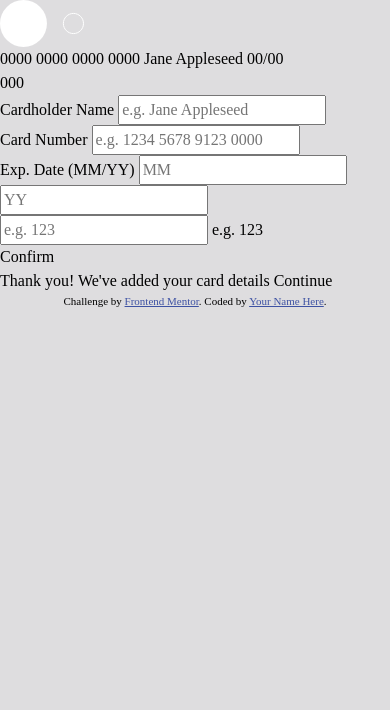
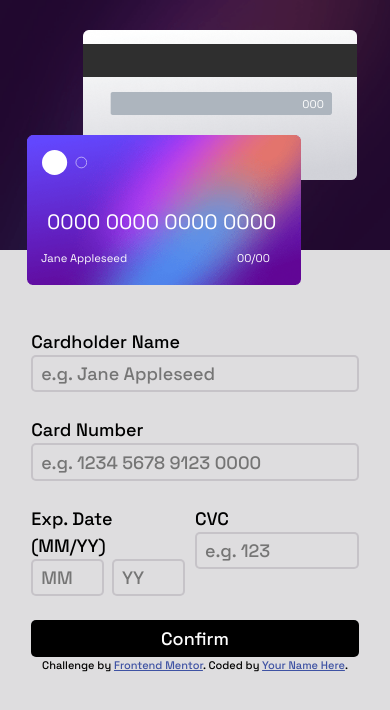
Before and after one commit to BishoSBA/interactive-card-details-form, a plain HTML site: page index.html in a window 390 px wide. Drawn offline with Linux system fonts and the light colour scheme; a web font is replaced by a local one.

Commit message:
mobile view

```diff
--- a/index.html
+++ b/index.html
@@ -10,7 +10,8 @@
   <!-- Google Fonts -->
   <link rel="preconnect" href="https://fonts.googleapis.com">
   <link rel="preconnect" href="https://fonts.gstatic.com" crossorigin>
-  <link href="https://fonts.googleapis.com/css2?family=Abyssinica+SIL&display=swap" rel="stylesheet">
+  <link href="https://fonts.googleapis.com/css2?family=Abyssinica+SIL&family=Space+Grotesk:wght@400;500&display=swap"
+    rel="stylesheet">
   <link rel="stylesheet" href="style.css">
   <script src="script.js"></script>
   <title>Frontend Mentor | Interactive card details form</title>
@@ -19,6 +20,7 @@
 <body>
   <div class="side-pane">
 
+    <div class="card-back"><span id="display-CVC">000</span></div>
     <div class="card-front">
       <img id="display-logo" src="./images/card-logo.svg" alt="logo" srcset="">
       <span id="display-number">0000 0000 0000 0000</span>
@@ -26,11 +28,9 @@
       <span id="display-date">00/00</span>
     </div>
 
-    <div class="card-back"><span id="display-CVC">000</span></div>
   </div>
   <main class="main">
     <form action="">
-
       <div class="input">
         <label for="name" class="name">Cardholder Name</label>
         <input type="text" id="name" placeholder="e.g. Jane Appleseed"></input>
@@ -43,28 +43,33 @@
       </div>
 
       <div class="expiry-date-group">
-
-        <label for="Number">Exp. Date (MM/YY)</label>
-        <input type="number" name="" id="month" placeholder="MM"></input>
-        <input type="number" name="" id="year" placeholder="YY"></input>
-        <input type="number" name="" id="CVC" placeholder="e.g. 123"></input>
-        e.g. 123
+        <div class="input input-half">
+          <label for="Number">Exp. Date (MM/YY)</label>
+          <div class="date-input">
+            <input type="number" id="month" placeholder="MM"></input>
+            <input type="number" id="year" placeholder="YY"></input>
+          </div>
+        </div>
+        <div class="input input-half">
+          <label for="CVC">CVC</label>
+          <input type="number" id="CVC" placeholder="e.g. 123"></input>
+        </div>
       </div>
 
-      Confirm
+      <button class="button">Confirm</button>
 
     </form>
     <!-- Completed state start -->
 
-    Thank you!
+    <!-- Thank you!
     We've added your card details
-    Continue
+    Continue -->
 
   </main>
-  <div class="attribution">
+  <footer class="attribution">
     Challenge by <a href="https://www.frontendmentor.io?ref=challenge" target="_blank">Frontend Mentor</a>.
     Coded by <a href="#">Your Name Here</a>.
-  </div>
+  </footer>
 </body>
 
 </html>
--- a/style.css
+++ b/style.css
@@ -13,8 +13,10 @@
 	--clr-neutral-300: hsl(270, 3%, 87%);
 	--clr-neutral-100: hsl(0, 0%, 100%);
 
-	--ff-accent: "Abyssinica SIL", serif;
+	--ff-accent: "Space Grotesk", serif;
+
 	--fw-regular: 500;
+	--fw-light: 400;
 }
 
 *,
@@ -28,6 +30,7 @@
 html,
 body {
 	height: 100%;
+	width: 100%;
 }
 body {
 	line-height: 1.5;
@@ -73,77 +76,123 @@ h6 {
 body {
 	background-color: var(--clr-neutral-300);
 	font-family: var(--ff-accent);
+	font-weight: var(--fw-regular);
+	font-size: 18px;
 }
 
-@media screen and (max-width: 375px) {
+@media screen and (max-width: 640px) {
 	.side-pane {
-		height: 33vh;
+		height: 250px;
 		width: 100%;
 		background-image: url("./images/bg-main-mobile.png");
+		background-size: cover;
 		color: var(--clr-neutral-100);
-		position: relative;
+		display: grid;
 		margin-bottom: 20%;
+		justify-content: center;
+		align-items: center;
+		font-weight: var(--fw-light);
 	}
 
 	.card-back {
-		float: right;
-		width: 82vw;
-		height: 70%;
-		position: absolute;
-		top: 10%;
-		right: 10px;
+		width: 80vw;
+		max-width: 280px;
+		height: 150px;
+		transform: translate(10%, 20%);
 		background-image: url("./images/bg-card-back.png");
 		background-size: contain;
 		background-repeat: no-repeat;
+		font-size: 0.7rem;
 		text-align: right;
 	}
 
-	#display-CVC {
-		display: inline-block;
-		margin: 22% 15%;
-	}
 	.card-front {
-		width: 82vw;
-		height: 70%;
-		position: absolute;
-		top: 50%;
-		left: 15px;
+		width: 80vw;
+		max-width: 280px;
+		height: 150px;
+		transform: translate(-10%, -10%);
 		background-image: url("./images/bg-card-front.png");
 		background-size: contain;
 		background-repeat: no-repeat;
 		text-align: right;
-		float: inline-end;
 		z-index: 99;
 	}
 
 	#display-CVC {
 		display: inline-block;
-		margin: 22% 15%;
+		margin: 23.5% 14%;
 	}
 
 	#display-number {
 		position: absolute;
-		top: 40%;
-		left: 3%;
-		font-size: 1.5rem;
+		top: 48%;
+		left: 20px;
+		font-size: 1.3rem;
 	}
 
 	#display-name {
 		position: absolute;
-		bottom: 18%;
-		left: 9%;
-		font-size: 0.8rem;
+		bottom: 12%;
+		left: 5%;
+		font-size: 0.7rem;
 	}
 
 	#display-date {
 		position: absolute;
-		bottom: 18%;
-		right: 9%;
-		font-size: 0.8rem;
+		bottom: 12%;
+		left: 75%;
+		font-size: 0.7rem;
 	}
 
 	#display-logo {
 		width: 45px;
 		margin: 15px;
 	}
+
+	form {
+		display: flex;
+		flex-direction: column;
+		gap: 1.5rem;
+		padding: 0px 8%;
+	}
+
+	.expiry-date-group {
+		display: flex;
+		gap: 3%;
+	}
+
+	.date-input {
+		display: flex;
+		flex-direction: row;
+		/* flex-wrap: nowrap; */
+		gap: 5%;
+	}
+
+	.date-input > input {
+		width: 50%;
+	}
+
+	.input-half {
+		width: 50%;
+	}
+
+	.input {
+		display: flex;
+		flex-direction: column;
+	}
+
+	input {
+		padding: 0.2rem 0.5rem;
+		border: 2px solid hsl(279, 6%, 55%, 0.3);
+		border-radius: 5px;
+		background-color: var(--clr-neutral-300);
+	}
+
+	.button {
+		padding: 5px 20px;
+		border: 0cm solid;
+		border-radius: 5px;
+		background-color: black;
+		color: var(--clr-neutral-100);
+	}
 }
```
